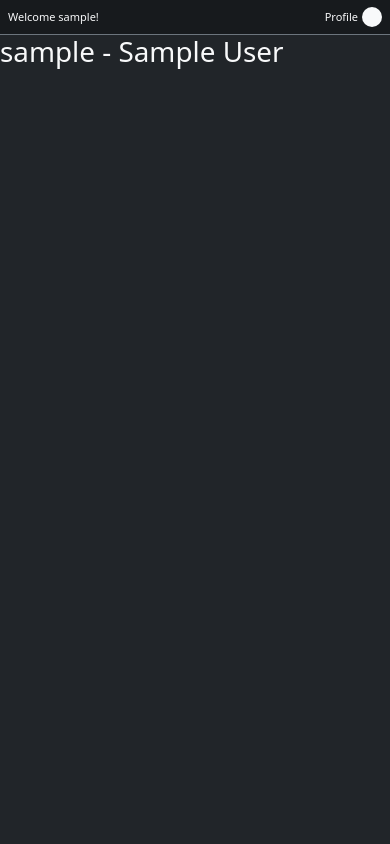
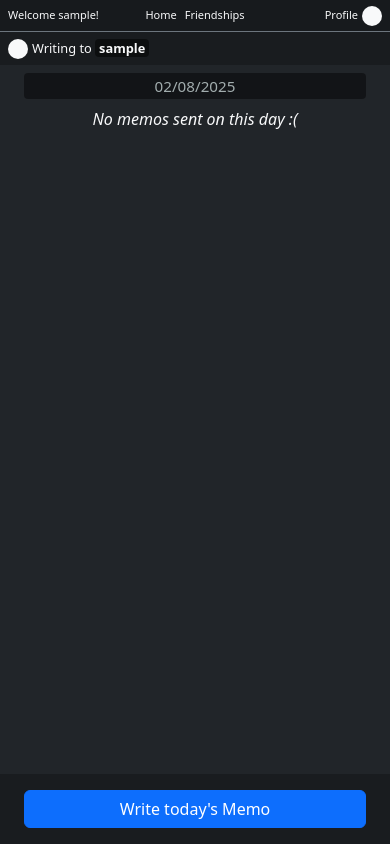
Before and after one commit to VictorClvtt/memodrop, a Django app: page /user/1/memos in a window 390 px wide. Run offline with Django 5.2, Linux system fonts and the light colour scheme; the visitor is signed in with stand-in values (Sample User, id 1); data comes from the database, SQL or seed files in the repository; data that the repository does not hold is empty; some libraries are stand-ins or nearby versions.

Commit message:
memo exchanging functionality fully implemented

```diff
--- a/core/settings.py
+++ b/core/settings.py
@@ -127,3 +127,6 @@ DEFAULT_AUTO_FIELD = "django.db.models.BigAutoField"
 
 AUTH_USER_MODEL = "memodrop.User"
 LOGIN_URL = '/login/'
+
+MEDIA_URL = '/media/'
+MEDIA_ROOT = BASE_DIR / 'media'
--- a/core/urls.py
+++ b/core/urls.py
@@ -1,7 +1,9 @@
 from django.contrib import admin
 from django.urls import path, include
+from django.conf import settings
+from django.conf.urls.static import static
 
 urlpatterns = [
     path("admin/", admin.site.urls),
     path("", include("memodrop.urls"))
-]
+] + static(settings.MEDIA_URL, document_root=settings.MEDIA_ROOT)
--- a/memodrop/admin.py
+++ b/memodrop/admin.py
@@ -4,3 +4,4 @@ from . import models
 # Register your models here.
 admin.site.register(models.User)
 admin.site.register(models.Friendship)
+admin.site.register(models.Memo)
--- a/memodrop/models.py
+++ b/memodrop/models.py
@@ -5,6 +5,20 @@ from django.core.exceptions import ValidationError
 
 # Create your models here.
 class User(AbstractUser):
+    class ProfileColor(models.TextChoices):
+        BLACK = 'black', 'Black'
+        RED = 'red', 'Red'
+        PINK = 'pink', 'Pink'
+        GREEN = 'green', 'Green'
+        BLUE = 'blue', 'Blue'
+        YELLOW = 'yellow', 'Yellow'
+    profile_color = models.CharField(
+        max_length=10,
+        choices=ProfileColor.choices,
+        default=ProfileColor.BLACK
+    )
+
+
     def __str__(self):
         return f'{self.username} - {self.first_name} {self.last_name}'
 
@@ -34,6 +48,8 @@ class Memo(models.Model):
     user_1 = models.ForeignKey(User, on_delete=models.CASCADE, related_name='memo_sent')
     user_2 = models.ForeignKey(User, on_delete=models.CASCADE, related_name='memo_received')
     content = models.TextField()
+    image = models.ImageField(upload_to='memos/', blank=True, null=True)
+
     created_at = models.DateTimeField(auto_now_add=True)
     date = models.DateField(auto_now_add=True)
 
@@ -47,4 +63,4 @@ class Memo(models.Model):
         ordering = ['-created_at']
 
     def __str__(self):
-        return f'Memo from {self.user_1} to {self.user_2} on {self.date}'
+        return f'Memo from {self.user_1.username} to {self.user_2.username} on {self.date}'
--- a/memodrop/static/css/memos.css
+++ b/memodrop/static/css/memos.css
@@ -1 +1,42 @@
 @import url('./variables.css');
+
+body{
+    height: 100vh;
+}
+
+main{
+    height: 100vh;
+}
+
+.memo-list{
+    display: flex;
+    flex-direction: row;
+    justify-content: space-between;
+    list-style: none;
+}
+
+.black-text-box{
+    background-color: rgba(0, 0, 0, 0.5);
+}
+
+.green-text-box{
+    background-color: rgb(36, 221, 159);
+    color: black;
+}
+
+.pink-text-box{
+    background-color: rgb(248, 173, 248);
+    color: black;
+}
+
+@media screen and (max-width: 700px) {
+
+
+  .memo-list{
+    flex-direction: column;
+
+    li{
+        width: fit-content;
+    }
+  }
+}
--- a/memodrop/templates/memos.html
+++ b/memodrop/templates/memos.html
@@ -14,7 +14,97 @@
 <body class="bg-dark d-flex flex-column justify-content-start">
     {% include "partials/_nav.html" %}
 
-    <h1 class="text-light">{{ other_user }}</h1>
+    <div class="d-flex align-items-center gap-1 w-100 ps-2 pe-2 text-light" style="height: 35px; background-color: rgba(0, 0, 0, 0.25);">
+        <div class="bg-light rounded-5" style="width: 1.25rem; height: 1.25rem;">
+            <img src="" alt="">
+        </div>
+        <p class="m-0" style="font-size: 0.8rem;">Writing to <span class="{{ other_user.profile_color }}-text-box rounded-1 fw-bold ps-1 pe-1">{{ other_user.username }}</span></p>
+    </div>
+
+    <main class="d-flex flex-column justify-content-between flex-grow-1 text-light">
+        <div class="ps-4 pe-4 pb-3 flex-grow-1">
+            {% for date, memos_on_date in memos.items %}
+                <h4 class="text-center mt-2 p-1 rounded-1" style="background-color: rgba(0, 0, 0, 0.45); font-size: 0.95rem; color: rgba(240, 255, 255, 0.65);">{{ date|date:"d/m/Y"}}</h4>
+
+                {% if memos_on_date %}
+                    <ul class="memo-list flex-column-reverse list-unstyled overflow-scroll" style="max-height: 100vh;">
+                        {% for memo in memos_on_date %}
+
+                            <li class="d-flex flex-column" style="width: fit-content;
+                                {% if memo.user_1 == current_user %}
+                                    margin-left: auto;
+                                {% endif %}
+                            ">
+                                <strong  style="padding-right: 0.05rem;">{{ memo.user_1.username }}:</strong>
+                                <div class="{{ memo.user_1.profile_color }}-text-box rounded-1 p-1 ps-2 pe-2 m-0">
+                                    {% if memo.image %}
+                                        <img src="{{ memo.image.url }}" alt="Memo image" class="img-fluid mt-2 rounded-2 shadow-sm" style="max-width: 350px; max-height: 350px;">
+                                    {% endif %}
+                                    <p class="m-0">{{ memo.content }}</p>
+                                </div>
+                                <small class="w-100 text-end" style="font-size: 0.75rem; padding-right: 0.05rem;">{{ memo.created_at|time:"H:i" }}</small>
+                            </li>
+                        {% endfor %}
+                    </ul>
+                {% else %}
+                    <p class="w-100 text-center"><em>No memos sent on this day :(</em></p>
+                {% endif %}
+
+            {% endfor %}
+        </div>
+
+        {% if not have_sent_today %}
+            <!-- Button trigger modal -->
+            <div class="d-flex flex-column" style="background-color: rgba(0, 0, 0, 0.25);">
+                <button type="button" class="btn btn-primary ms-4 me-4 mb-3 mt-3" data-bs-toggle="modal" data-bs-target="#memoModal">
+                    Write today's Memo
+                </button>
+            </div>
+
+
+            <!-- Modal -->
+        <div class="modal fade" id="memoModal" tabindex="-1" aria-labelledby="exampleModalLabel" aria-hidden="true">
+            <div class="modal-dialog">
+                <div class="modal-content bg-dark text-light border-secondary">
+                    <div class="modal-header border-0 border-bottom border-secondary">
+                        <h1 class="modal-title fs-5 text-light" id="exampleModalLabel">Memo:</h1>
+                        <button type="button" class="btn-close btn-close-white" data-bs-dismiss="modal" aria-label="Close"></button>
+                    </div>
+                    <div class="modal-body">
+                        <form class="d-flex flex-column" action="" method="post" enctype="multipart/form-data">
+                            {% csrf_token %}
+                            <div>
+                                <label for="content" class="form-label m-0" style="font-size: 0.75rem;">Content:</label>
+                                <textarea name="content" id="content" rows="10" class="form-control bg-dark text-light border-secondary"></textarea>
+                            </div>
+
+                            <div class="mb-1 mt-1">
+                                <label for="image" class="form-label m-0" style="font-size: 0.75rem;">Upload image <small class="fst-italic">(optional)</small>:</label>
+                                <input class="form-control bg-dark text-light border-secondary" type="file" id="image" name="image" accept="image/*">
+                            </div>
+
+                            <hr>
+
+                            <div class="modal-footer p-0 border-0">
+                                <button type="submit" class="btn btn-primary w-100">Submit</button>
+                            </div>
+                        </form>
+                    </div>
+                </div>
+            </div>
+        </div>
+
+        {% else %}
+        <div class="d-flex flex-column" style="background-color: rgba(0, 0, 0, 0.25);">
+            <button type="button" class="btn btn-secondary ms-4 me-4 mb-3 mt-3" style="background-color: rgba(0, 0, 0, 0.3);" disabled>
+                Today's memo already sent
+            </button>
+        </div>
+
+        {% endif %}
+    </main>
+
+
 
     <script src="https://cdn.jsdelivr.net/npm/bootstrap@5.3.7/dist/js/bootstrap.bundle.min.js" integrity="sha384-ndDqU0Gzau9qJ1lfW4pNLlhNTkCfHzAVBReH9diLvGRem5+R9g2FzA8ZGN954O5Q" crossorigin="anonymous"></script>
 </body>
--- a/memodrop/templates/partials/_nav.html
+++ b/memodrop/templates/partials/_nav.html
@@ -1,7 +1,12 @@
 <nav class="d-flex align-items-center justify-content-between w-100 ps-2 pe-2 border-bottom border-secondary" style="height: 35px; background-color: var(--container-primary-color);">
-    <span class="text-light" style="font-size: 0.6875rem;">Welcome {{ user.username }}!</span>
-    <div class="d-flex gap-1 align-items-center text-light">
+    <span class="text-light w-25" style="font-size: 0.6875rem;">Welcome {{ user.username }}!</span>
+    <ul class="d-flex gap-2 h-100 align-items-center m-0 text-light list-unstyled" style="font-size: 0.6875rem;">
+        <li class="nav-item"><a class="nav-link" href="{% url 'home' %}">Home</a></li>
+        <li class="nav-item"><a class="nav-link" href="{% url 'friendships' %}">Friendships</a></li>
+    </ul>
+    <div class="d-flex gap-1 align-items-center justify-content-end text-light w-25">
         <span style="font-size: 0.6875rem;">Profile</span>
+
         <div class="bg-light rounded-5" style="width: 1.25rem; height: 1.25rem;">
             <img src="" alt="">
         </div>
--- a/memodrop/urls.py
+++ b/memodrop/urls.py
@@ -4,7 +4,7 @@ from . import views
 urlpatterns = [
     path("register/", views.Register.as_view(), name="register"),
     path("login/", views.Login.as_view(), name="login"),
-    path("", views.Main.as_view(), name="main"),
+    path("", views.Home.as_view(), name="home"),
     path("friendships/", views.Friendship.as_view(), name="friendships"),
 
     path("user/<int:id>/memos", views.Memos.as_view(), name="memos"),
--- a/memodrop/views.py
+++ b/memodrop/views.py
@@ -4,6 +4,9 @@ from django.contrib.auth.forms import AuthenticationForm
 from django.contrib.auth.views import LoginView
 from django.contrib.auth.mixins import LoginRequiredMixin
 from django.db.models import Q
+
+from collections import defaultdict
+from datetime import timedelta, date
 
 from . import models
 from . import forms
@@ -35,10 +38,14 @@ class Login(LoginView):
     template_name = 'entry_point.html'
     next_page = '/'
 
-class Main(LoginRequiredMixin, View):
+class Home(LoginRequiredMixin, View):
 
     def get(self, request):
-        return HttpResponse(f'Welcome {request.user.username}! <a href="friendships/">Friendships</a>')
+
+        context = {
+
+        }
+        return render(request, 'home.html', context)
 
 class Friendship(LoginRequiredMixin, View):
     def get(self, request):
@@ -120,7 +127,55 @@ class Memos(LoginRequiredMixin, View):
     def get(self, request, id):
         other_user = get_object_or_404(models.User, id=id)
 
+        memos = models.Memo.objects.filter(
+            Q(user_1=request.user, user_2=other_user) | Q(user_1=other_user, user_2=request.user)
+        )
+
+        # Agrupa os memos por data
+        memos_by_date = defaultdict(list)
+        for memo in memos:
+            memos_by_date[memo.date].append(memo)
+
+        # Descobre o intervalo de datas
+        if memos:
+            min_date = min(memo.date for memo in memos)
+        else:
+            min_date = date.today()
+
+        max_date = date.today()
+
+        # Cria um dicionário com todas as datas (mesmo sem memo)
+        full_memos = {}
+        current = min_date
+        while current <= max_date:
+            full_memos[current] = memos_by_date.get(current, [])
+            current += timedelta(days=1)
+
+        memos = dict(sorted(full_memos.items()))
+
+        have_sent_today = False
+        for memo in memos.get(date.today(), []):
+            if memo.user_1 == request.user:
+                have_sent_today = True
+                break
+
+
         context = {
-            'other_user': other_user
+            'other_user': other_user,
+            'memos': memos,
+            'today': date.today(),
+            'current_user': request.user,
+            'have_sent_today': have_sent_today
         }
         return render(request, 'memos.html', context)
+
+    def post(self, request, id):
+        user_1 = request.user
+        user_2 = get_object_or_404(models.User, id=id)
+        content = request.POST.get('content')
+        image = request.POST.get('image')
+
+        new_memo = models.Memo(user_1=user_1, user_2=user_2, content=content, image=image)
+        new_memo.save()
+
+        return redirect('memos', id=id)
```
Also changed, not shown: memodrop/static/css/home.css (added, +9 -0 lines), memodrop/templates/home.html (added, +25 -0 lines), media/memos/1750293328076543.png (added).
